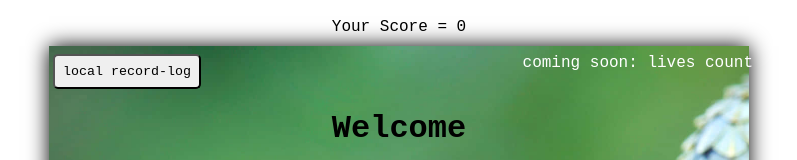
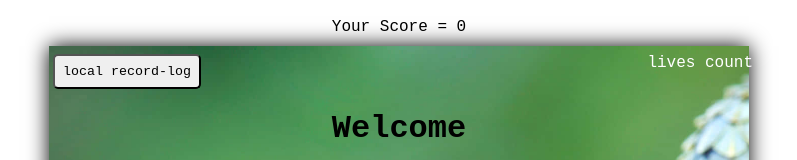
Before and after one commit to mariamagneu/snakegame, a plain HTML site: page index.html in a window 1280 px wide. Shown: the top 160 px of the page, without its empty margins (241-1038 px from the left). Drawn offline with Linux system fonts and the light colour scheme.

Commit message:
include lives count

```diff
--- a/index.html
+++ b/index.html
@@ -13,7 +13,7 @@
       <div id="start-screen">
         <nav>
           <button id="record-log" class="coming-soon">local record-log</button>
-          <div id="lives">coming soon: lives count</div>
+          <div id="lives" class="coming-soon">lives count</div>
         </nav>
         <h1>Welcome</h1>
         <div class="all-buttons">
```
